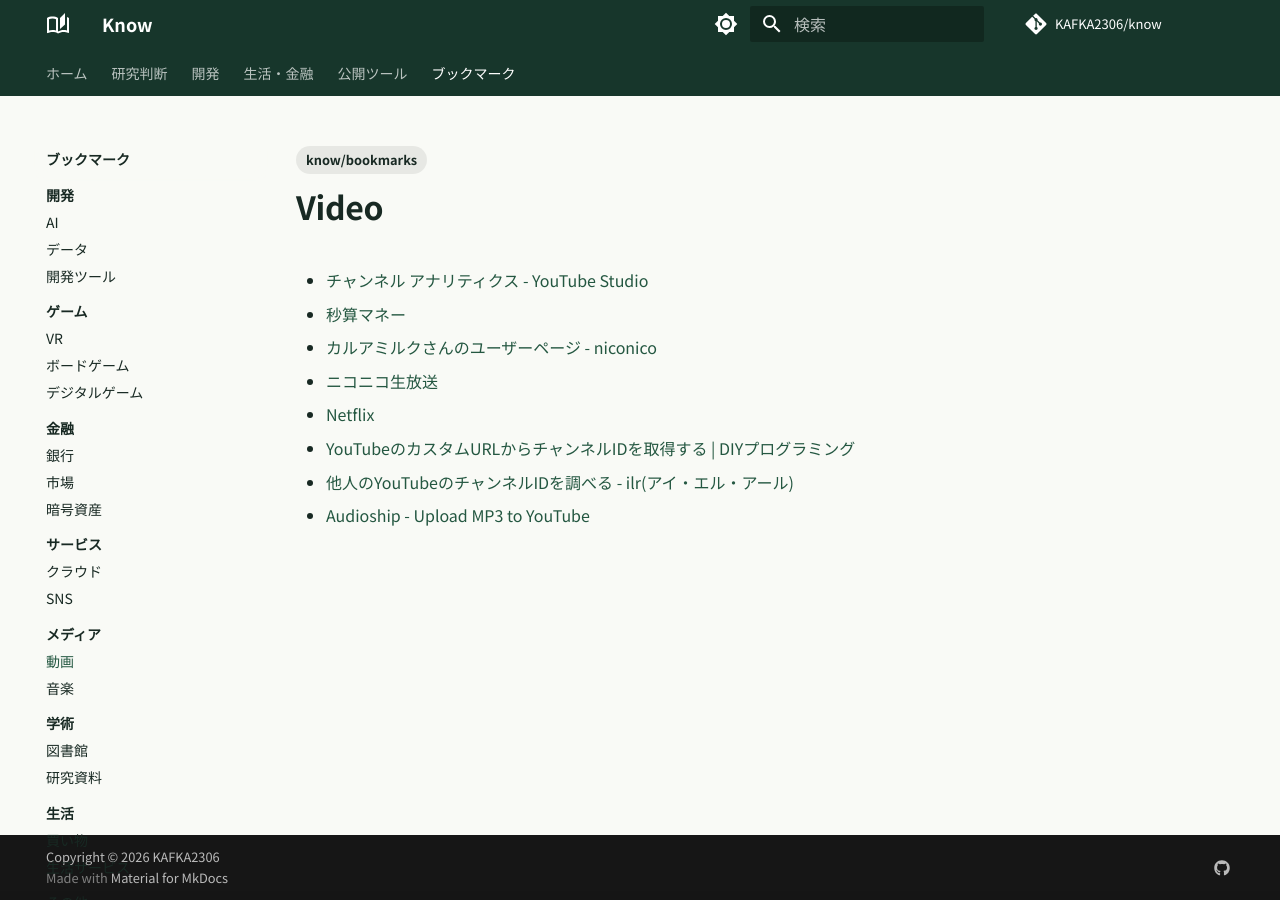
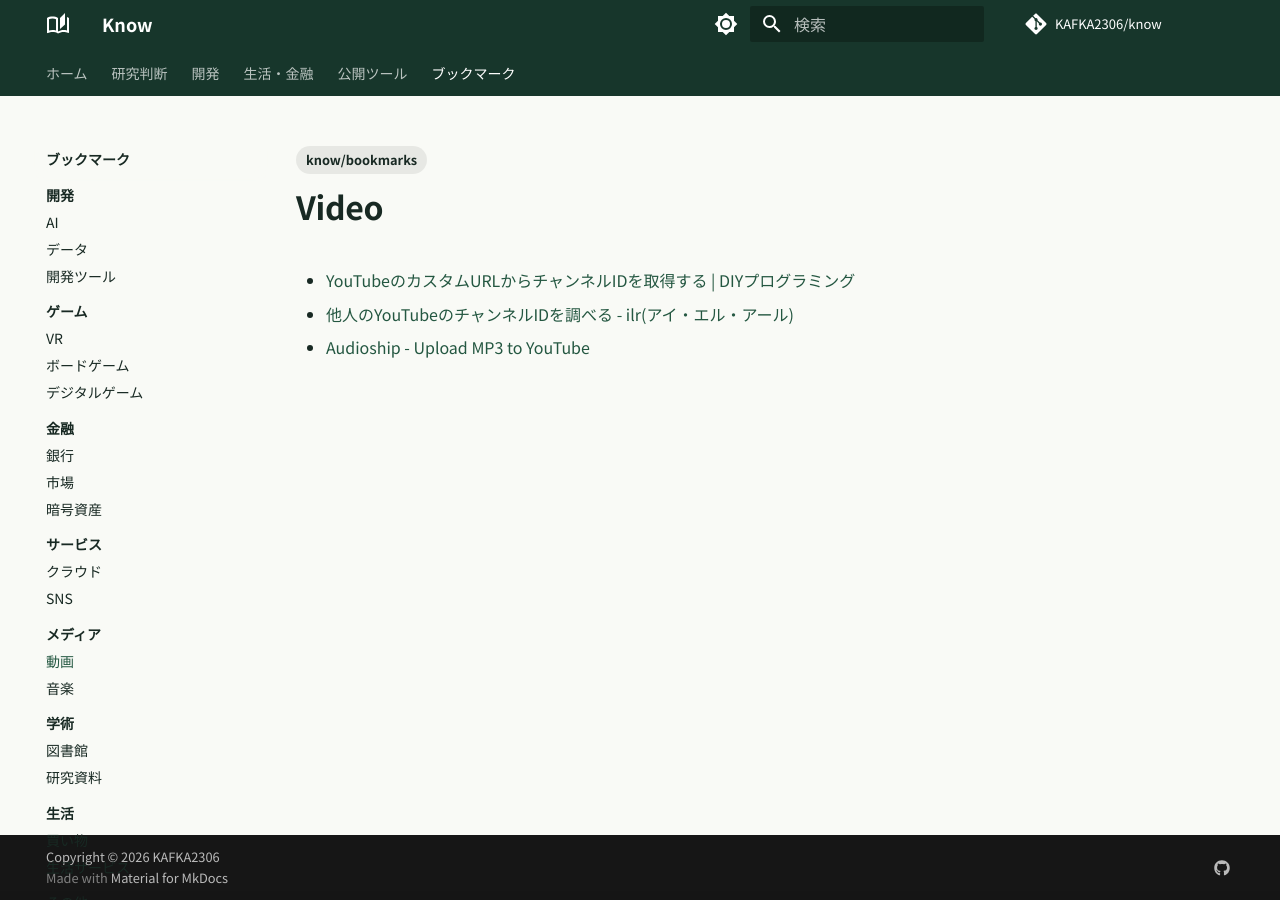
Before and after one commit to KAFKA2306/know, an MkDocs documentation site: the page built from docs/bookmarks/Media/Video/index.md, in a window 1280 px wide. Built offline with MkDocs 1.6.1 and Material for MkDocs 9.7.7, drawn with Linux system fonts in a browser that asks for light colours; comment, search, counter and statistics services are not loaded.

Commit message:
docs(bookmarks): remove personal and stale links from docs/bookmarks/Media/Video/index.md

```diff
--- a/docs/bookmarks/Media/Video/index.md
+++ b/docs/bookmarks/Media/Video/index.md
@@ -7,11 +7,6 @@ tags:
 
 # Video
 
-- [チャンネル アナリティクス - YouTube Studio](https://studio.youtube.com/channel/UCYtjO-PYBfdG3MuPLXfhA-Q)
-- [秒算マネー](https://www.youtube.com/@byosan-money)
-- [カルアミルクさんのユーザーページ - niconico](http://www.nicovideo.jp)
-- [ニコニコ生放送](http://live.nicovideo.jp)
-- [Netflix](https://www.netflix.com/watch)
 - [YouTubeのカスタムURLからチャンネルIDを取得する | DIYプログラミング](https://diy-programming.site)
 - [他人のYouTubeのチャンネルIDを調べる - ilr(アイ・エル・アール)](https://ilr.jp)
 - [Audioship - Upload MP3 to YouTube](https://audioship.io)
```
